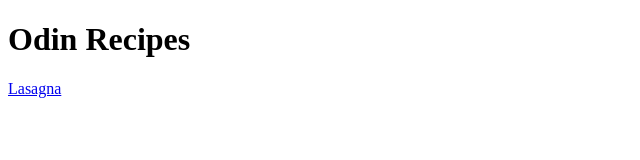
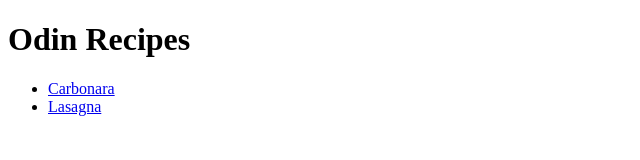
Before and after one commit to Zenfuul/odin-recipes, a plain HTML site: page index.html in a window 1280 px wide. Shown: the whole page, without its empty margins (0-640 px from the left). Drawn offline with Linux system fonts and the light colour scheme.

Commit message:
Added links to Carbonara and Lasagna to index page

```diff
--- a/index.html
+++ b/index.html
@@ -8,7 +8,10 @@
 </head>
 <body>
     <h1>Odin Recipes</h1>
-    <a href="recipes/lasagna.html">Lasagna</a>
+    <ul>
+        <li><a href="recipes/carbonara.html">Carbonara</a></li>
+        <li><a href="recipes/lasagna.html">Lasagna</a></li>
+    </ul>
 
 
 </body>
```
Also changed, not shown: recipes/lasagna.html (+1 -1 lines).
